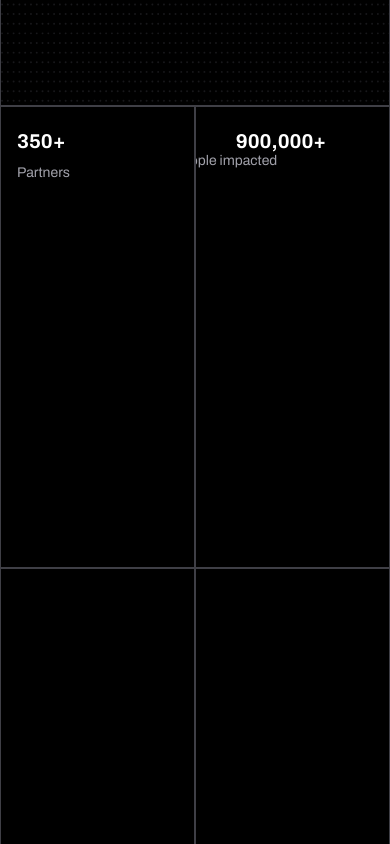
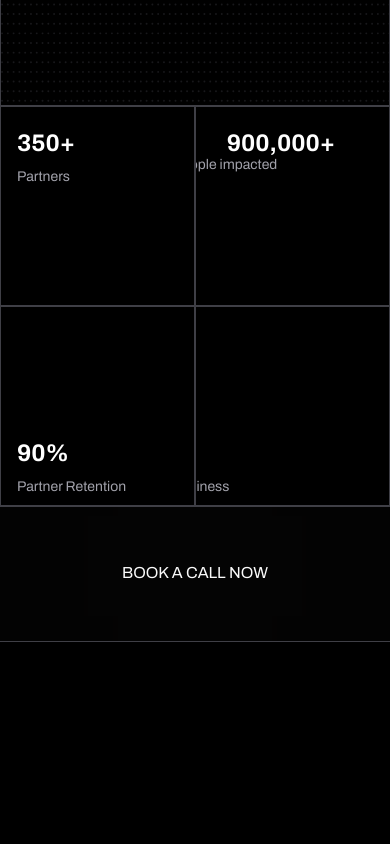
Before and after one commit to adnanadilalpha/alphasquad4.0, a Next.js app: page /components/main/Overview in a window 390 px wide. Shown: the part 1420-2264 px from the top of the page. After the commit the page ends 2062 px from the top, so only its background shows below. Built offline with nearby package versions, Linux system fonts and the light colour scheme.

Commit message:
overview main issues solved minor remained

```diff
--- a/pages/components/main/Overview.jsx
+++ b/pages/components/main/Overview.jsx
@@ -75,7 +75,7 @@ function Cutton() {
 
 
     <div className="wrap-box-2">
-        <div className="box-five">
+        <div className="box-five box">
             <dl className="direction-aware-hover">
                 <dt className="direction-aware-hover__left"></dt>
                 <dt className="direction-aware-hover__right"></dt>
@@ -99,7 +99,7 @@ function Cutton() {
             </p>
 </div>
         </div>
-        <div className="box-six">
+        <div className="box-six box">
             <dl className="direction-aware-hover">
                 <dt className="direction-aware-hover__left"></dt>
                 <dt className="direction-aware-hover__right"></dt>
@@ -124,7 +124,7 @@ function Cutton() {
     </div>
     </div>
 
-        <div className="box-seven">
+        <div className="box-seven box">
             <dl className="direction-aware-hover">
                 <dt className="direction-aware-hover__left"></dt>
                 <dt className="direction-aware-hover__right"></dt>
@@ -148,7 +148,7 @@ function Cutton() {
             </p>
         </div>
         </div>
-        <div className="box-eight">
+        <div className="box-eight box">
             <dl className="direction-aware-hover">
                 <dt className="direction-aware-hover__left"></dt>
                 <dt className="direction-aware-hover__right"></dt>
--- a/styles/main.css
+++ b/styles/main.css
@@ -1145,7 +1145,15 @@ color: #FFFFFF;
       left: 804PX;
     }
 
+    .numb {
+      font-size: 48px;
+    }
 
+    .people {
+      font-size: 32px;
+      text-align: center;
+      margin: 0;
+    }
 
 }
 
@@ -1245,6 +1253,16 @@ display: none;
     .sub-title, .sub-title11, .sub-title2, .sub-title3 {
       font-size: 16px;
     }
+
+    .numb {
+      font-size: 32px;
+    }
+
+    .people {
+      font-size: 24px;
+      text-align: center;
+      margin: 0;
+    }
 }
 
 
@@ -1324,8 +1342,20 @@ display: none;
 
 
 
+        .box {
+          height: 200px;
+        }
+
+
+        .direction-aware-hover__left,  .direction-aware-hover__right,  .direction-aware-hover__top,
+        .direction-aware-hover__bottom {
+          left: 70.75%;
+          right: -10.75%;
+        }
+
+
     .num, .num1, .num2, .num3 {
-      font-size: 20px;
+      font-size: 24px;
       height: auto;
     }
 
@@ -1342,6 +1372,14 @@ display: none;
 
     .num, .num2 {
       margin-left: 16px;
+    }
+
+    .num2, .num3 {
+      margin-top: 134px;
+    }
+
+    .num3, .sub-title3 {
+      margin-left: 134px;
     }
 
     .sub-title, .sub-title11, .sub-title2, .sub-title3 {
```
